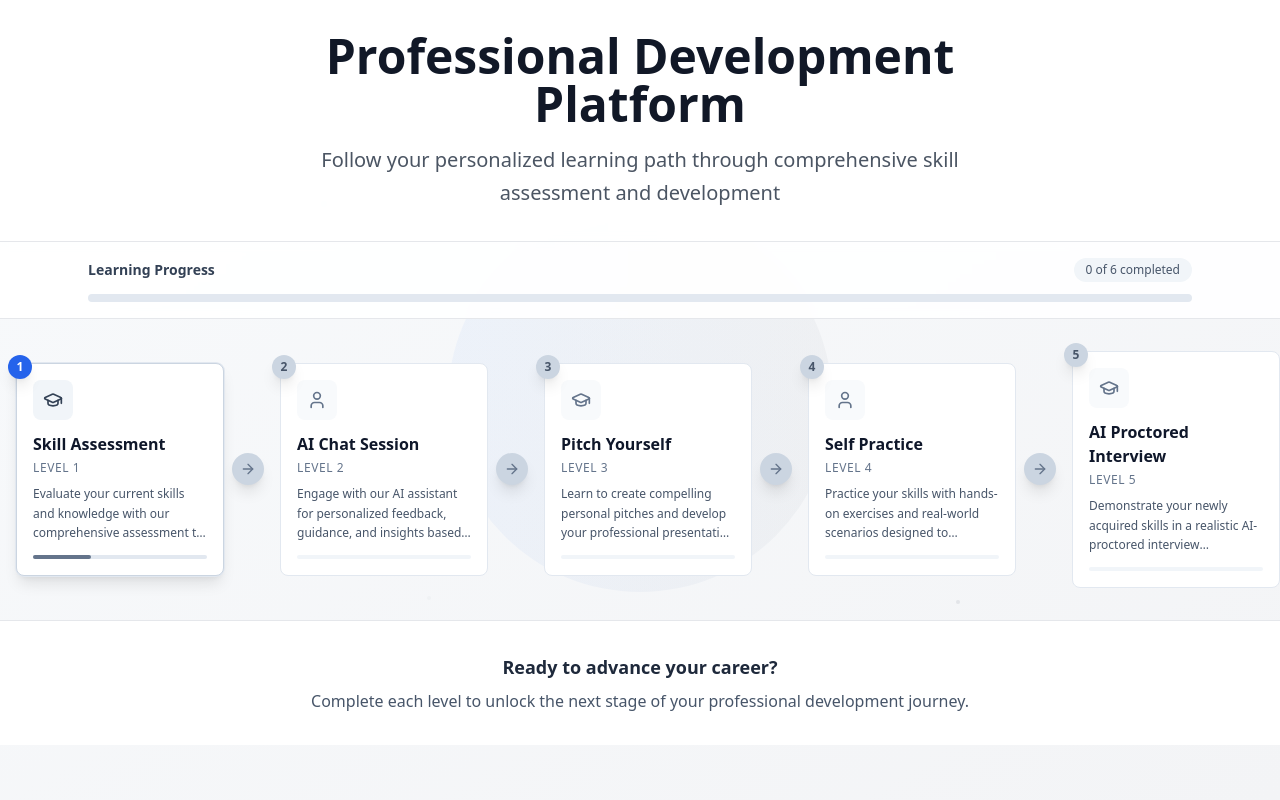
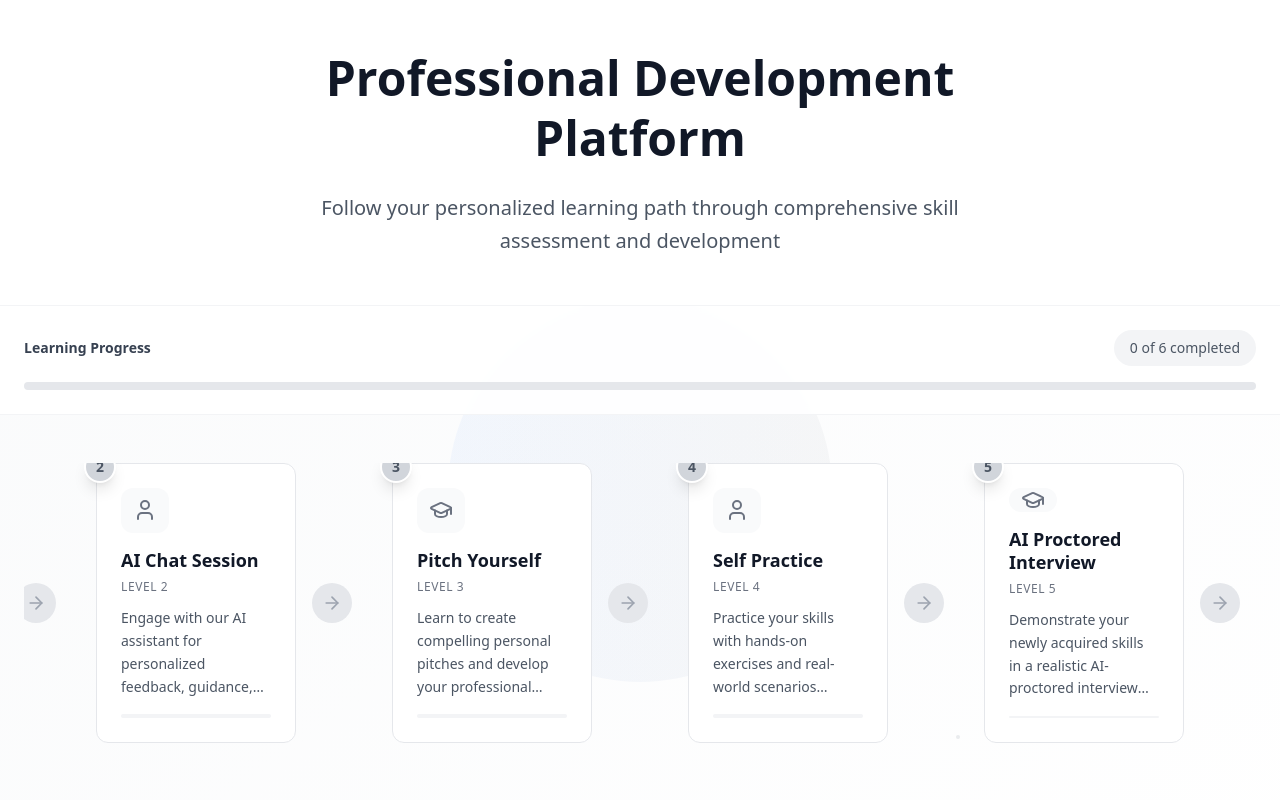
Before and after one commit to saniyaSqano/b2cinterviewSchedulerMobileResponsive, a React (Vite) app: page / in a window 1280 px wide. Shown: the top 800 px of the page. Built offline with nearby package versions, Linux system fonts and the light colour scheme.

Commit message:
Refine timeline card design
Adjusted card spacing and arrow positioning for improved visual appearance.

```diff
--- a/src/components/LearningCard.tsx
+++ b/src/components/LearningCard.tsx
@@ -27,61 +27,59 @@ const LearningCard: React.FC<LearningCardProps> = ({
     <div
       onClick={onClick}
       className={`
-        relative p-4 rounded-lg border transition-all duration-300 cursor-pointer group bg-white
+        relative p-6 rounded-xl border transition-all duration-300 cursor-pointer group bg-white
         ${isActive
-          ? 'border-slate-300 shadow-lg ring-1 ring-slate-200'
-          : 'border-slate-200 hover:border-slate-300'
+          ? 'border-blue-200 shadow-xl ring-2 ring-blue-100'
+          : 'border-gray-200 hover:border-gray-300 hover:shadow-lg'
         }
-        ${isCompleted ? 'border-slate-300 bg-slate-50' : ''}
-        hover:shadow-md
+        ${isCompleted ? 'bg-gray-50 border-gray-300' : ''}
+        w-[200px] h-[280px] flex flex-col justify-between
       `}
     >
       {/* Status Indicator */}
       {isCompleted && (
-        <div className="absolute top-3 right-3">
-          <CheckCircle className="w-4 h-4 text-slate-600" />
+        <div className="absolute top-4 right-4">
+          <CheckCircle className="w-5 h-5 text-green-600" />
         </div>
       )}
 
       {/* Icon */}
       <div className={`
-        w-10 h-10 rounded-lg mb-3 flex items-center justify-center
+        w-12 h-12 rounded-xl mb-4 flex items-center justify-center
         ${isActive
-          ? 'bg-slate-100 text-slate-700'
+          ? 'bg-blue-100 text-blue-600'
           : isCompleted
-            ? 'bg-slate-100 text-slate-600'
-            : 'bg-slate-50 text-slate-500 group-hover:bg-slate-100 group-hover:text-slate-600'
+            ? 'bg-gray-100 text-gray-600'
+            : 'bg-gray-50 text-gray-500 group-hover:bg-gray-100 group-hover:text-gray-600'
         }
       `}>
-        <IconComponent className="w-5 h-5" />
+        <IconComponent className="w-6 h-6" />
       </div>
 
       {/* Content */}
-      <div className="space-y-2">
-        <div>
-          <h3 className="text-base font-semibold text-slate-900 mb-1">{title}</h3>
-          <p className="text-xs font-medium text-slate-500 uppercase tracking-wider">{subtitle}</p>
-        </div>
-        <p className="text-slate-600 leading-relaxed text-xs line-clamp-3">{description}</p>
+      <div className="flex-1">
+        <h3 className="text-lg font-semibold text-gray-900 mb-2 leading-tight">{title}</h3>
+        <p className="text-xs font-medium text-gray-500 uppercase tracking-wider mb-3">{subtitle}</p>
+        <p className="text-sm text-gray-600 leading-relaxed line-clamp-4">{description}</p>
       </div>
 
       {/* Progress Indicator */}
       <div className={`
-        mt-3 h-1 w-full rounded-full
+        mt-4 h-1 w-full rounded-full
         ${isCompleted
-          ? 'bg-slate-200'
+          ? 'bg-gray-200'
           : isActive
-            ? 'bg-slate-200'
-            : 'bg-slate-100'
+            ? 'bg-blue-100'
+            : 'bg-gray-100'
         }
       `}>
         <div className={`
           h-full rounded-full transition-all duration-500
           ${isCompleted
-            ? 'w-full bg-slate-600'
+            ? 'w-full bg-green-500'
             : isActive
-              ? 'w-1/3 bg-slate-500'
-              : 'w-0 bg-slate-300'
+              ? 'w-1/3 bg-blue-500'
+              : 'w-0 bg-gray-300'
           }
         `} />
       </div>
--- a/src/pages/Index.tsx
+++ b/src/pages/Index.tsx
@@ -1,5 +1,5 @@
 import React, { useState } from 'react';
-import { ArrowRight, ArrowDown } from 'lucide-react';
+import { ArrowRight } from 'lucide-react';
 import ParticleBackground from '../components/ParticleBackground';
 import AssessmentFlow from '../components/AssessmentFlow';
 import ChatFlow from '../components/ChatFlow';
@@ -200,14 +200,14 @@ const Index = () => {
   }
 
   return (
-    <div className="min-h-screen bg-gradient-to-br from-slate-50 to-gray-100 relative overflow-hidden">
+    <div className="min-h-screen bg-gradient-to-br from-gray-50 to-white relative overflow-hidden">
       <ParticleBackground />
 
       <div className="relative z-10 min-h-screen">
         {/* Header */}
-        <div className="bg-white/95 backdrop-blur-sm border-b border-gray-200 text-center py-8">
+        <div className="bg-white/95 backdrop-blur-sm border-b border-gray-100 text-center py-12">
           <div className="max-w-4xl mx-auto px-6">
-            <h1 className="text-4xl md:text-5xl font-bold text-gray-900 mb-4 leading-tight">
+            <h1 className="text-5xl font-bold text-gray-900 mb-6 leading-tight">
               Professional Development Platform
             </h1>
             <p className="text-xl text-gray-600 max-w-2xl mx-auto leading-relaxed">
@@ -217,17 +217,17 @@ const Index = () => {
         </div>
 
         {/* Progress Bar */}
-        <div className="bg-white/90 backdrop-blur-sm border-b border-gray-200 py-4">
-          <div className="max-w-6xl mx-auto px-6">
-            <div className="flex items-center justify-between mb-3">
-              <span className="text-sm font-semibold text-slate-700">Learning Progress</span>
-              <span className="text-xs font-medium text-slate-600 bg-slate-100 px-3 py-1 rounded-full">
+        <div className="bg-white/90 backdrop-blur-sm border-b border-gray-100 py-6">
+          <div className="max-w-7xl mx-auto px-6">
+            <div className="flex items-center justify-between mb-4">
+              <span className="text-sm font-semibold text-gray-700">Learning Progress</span>
+              <span className="text-sm font-medium text-gray-600 bg-gray-100 px-4 py-2 rounded-full">
                 {completedLevels.length} of {learningSteps.length} completed
               </span>
             </div>
-            <div className="w-full bg-slate-200 rounded-full h-2 overflow-hidden">
+            <div className="w-full bg-gray-200 rounded-full h-2">
               <div
-                className="bg-gradient-to-r from-slate-600 to-blue-600 h-2 rounded-full transition-all duration-500"
+                className="bg-gradient-to-r from-blue-500 to-blue-600 h-2 rounded-full transition-all duration-700"
                 style={{ width: `${(completedLevels.length / learningSteps.length) * 100}%` }}
               />
             </div>
@@ -235,73 +235,20 @@ const Index = () => {
         </div>
 
         {/* Horizontal Timeline */}
-        <div className="max-w-7xl mx-auto px-4 py-8">
+        <div className="max-w-7xl mx-auto px-6 py-12">
+          <div className="flex items-center justify-center space-x-6 overflow-x-auto pb-4">
+            {learningSteps.map((step, index) => (
+              <div key={step.id} className="flex items-center flex-shrink-0">
+                {/* Card with Step Number */}
                 <div className="relative">
-            {/* Desktop: Horizontal Layout with smaller cards */}
-            <div className="hidden lg:block">
-              <div className="flex items-center justify-between space-x-2">
-                {learningSteps.map((step, index) => (
-                  <div key={step.id} className="flex items-center">
-                    {/* Card with Step Number - made smaller */}
-                    <div className="relative">
-                      <div className="absolute -top-2 -left-2 z-20">
+                  <div className="absolute -top-3 -left-3 z-20">
                     <div className={`
-                          w-6 h-6 rounded-full flex items-center justify-center text-xs font-bold shadow-lg
+                      w-8 h-8 rounded-full flex items-center justify-center text-sm font-bold shadow-lg border-2 border-white
                       ${completedLevels.includes(index)
-                            ? 'bg-slate-600 text-white'
+                        ? 'bg-green-500 text-white'
                         : index === currentLevel
-                              ? 'bg-blue-600 text-white'
-                              : 'bg-slate-300 text-slate-600'
-                          }
-                        `}>
-                          {index + 1}
-                        </div>
-                      </div>
-                      <div className="w-52"> {/* Reduced from w-80 to w-52 */}
-                        <LearningCard
-                          title={step.title}
-                          subtitle={step.subtitle}
-                          description={step.description}
-                          icon={step.icon}
-                          isCompleted={completedLevels.includes(index)}
-                          isActive={index === currentLevel}
-                          onClick={() => handleCardClick(index)}
-                        />
-                      </div>
-                    </div>
-
-                    {/* Arrow between cards (except after last card) */}
-                    {index < learningSteps.length - 1 && (
-                      <div className="flex items-center justify-center mx-2"> {/* Reduced margin */}
-                        <div className={`
-                          flex items-center justify-center w-8 h-8 rounded-full transition-all duration-300 shadow-lg
-                          ${completedLevels.includes(index)
-                            ? 'bg-slate-600 text-white'
-                            : 'bg-slate-300 text-slate-500'
-                          }
-                        `}>
-                          <ArrowRight className="w-4 h-4" />
-                        </div>
-                      </div>
-                    )}
-                  </div>
-                ))}
-              </div>
-            </div>
-
-            {/* Tablet: 2 rows of 3 cards */}
-            <div className="hidden md:block lg:hidden">
-              <div className="grid grid-cols-3 gap-6"> {/* Reduced gap */}
-                {learningSteps.map((step, index) => (
-                  <div key={step.id} className="relative">
-                    <div className="absolute -top-2 -left-2 z-20">
-                      <div className={`
-                        w-6 h-6 rounded-full flex items-center justify-center text-xs font-bold shadow-lg
-                        ${completedLevels.includes(index)
-                          ? 'bg-slate-600 text-white'
-                          : index === currentLevel
-                            ? 'bg-blue-600 text-white'
-                            : 'bg-slate-300 text-slate-600'
+                          ? 'bg-blue-500 text-white'
+                          : 'bg-gray-300 text-gray-600'
                       }
                     `}>
                       {index + 1}
@@ -317,48 +264,18 @@ const Index = () => {
                     onClick={() => handleCardClick(index)}
                   />
                 </div>
-                ))}
-              </div>
-            </div>
 
-            {/* Mobile: Single column */}
-            <div className="md:hidden space-y-6"> {/* Reduced spacing */}
-              {learningSteps.map((step, index) => (
-                <div key={step.id} className="relative">
-                  <div className="absolute -top-2 -left-2 z-20">
+                {/* Arrow between cards */}
+                {index < learningSteps.length - 1 && (
+                  <div className="flex items-center justify-center mx-4">
                     <div className={`
-                      w-6 h-6 rounded-full flex items-center justify-center text-xs font-bold shadow-lg
+                      flex items-center justify-center w-10 h-10 rounded-full transition-all duration-300
                       ${completedLevels.includes(index)
-                        ? 'bg-slate-600 text-white'
-                        : index === currentLevel
-                          ? 'bg-blue-600 text-white'
-                          : 'bg-slate-300 text-slate-600'
+                        ? 'bg-green-500 text-white shadow-lg'
+                        : 'bg-gray-200 text-gray-400'
                       }
                     `}>
-                      {index + 1}
-                    </div>
-                  </div>
-                  <LearningCard
-                    title={step.title}
-                    subtitle={step.subtitle}
-                    description={step.description}
-                    icon={step.icon}
-                    isCompleted={completedLevels.includes(index)}
-                    isActive={index === currentLevel}
-                    onClick={() => handleCardClick(index)}
-                  />
-
-                  {/* Vertical arrow for mobile */}
-                  {index < learningSteps.length - 1 && (
-                    <div className="flex justify-center my-3">
-                      <div className={`
-                        flex items-center justify-center w-8 h-8 rounded-full transition-all duration-300 shadow-md
-                        ${completedLevels.includes(index)
-                          ? 'bg-slate-600 text-white'
-                          : 'bg-slate-300 text-slate-500'
-                        }
-                      `}>
-                        <ArrowDown className="w-4 h-4" />
+                      <ArrowRight className="w-5 h-5" />
                     </div>
                   </div>
                 )}
@@ -366,13 +283,12 @@ const Index = () => {
             ))}
           </div>
         </div>
-        </div>
 
         {/* Bottom Section */}
-        <div className="bg-white/95 backdrop-blur-sm border-t border-gray-200 py-8">
+        <div className="bg-white/95 backdrop-blur-sm border-t border-gray-100 py-12">
           <div className="max-w-4xl mx-auto px-6 text-center">
-            <h3 className="text-lg font-semibold text-slate-800 mb-2">Ready to advance your career?</h3>
-            <p className="text-slate-600">
+            <h3 className="text-2xl font-semibold text-gray-800 mb-4">Ready to advance your career?</h3>
+            <p className="text-lg text-gray-600">
               Complete each level to unlock the next stage of your professional development journey.
             </p>
           </div>
```
Lines whose indentation alone changed are shown as unchanged.
